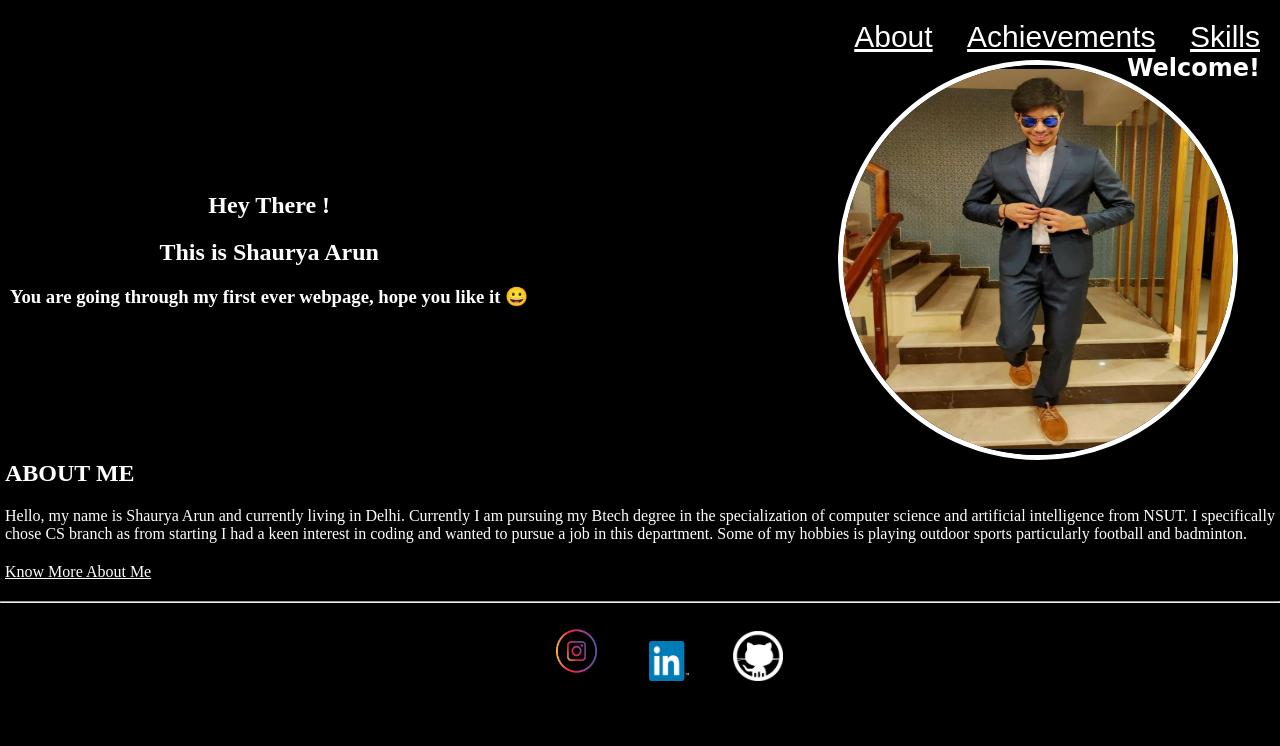
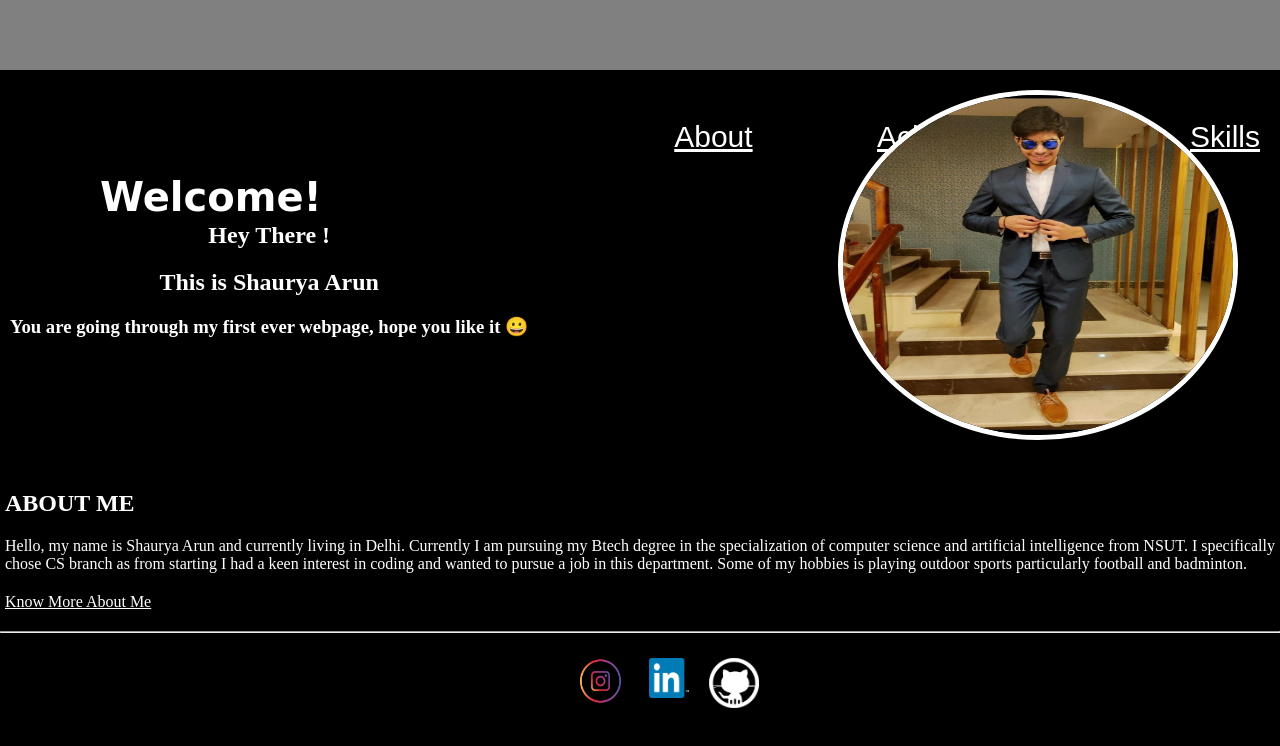
Before and after one commit to shaurya-arun/newPortfolio.github.io, a plain HTML site: page index.html in a window 1280 px wide. Drawn offline with Linux system fonts and the light colour scheme.

Commit message:
Update style2.css

```diff
--- a/style2.css
+++ b/style2.css
@@ -14,25 +14,42 @@ body{
     margin: 0px;
 }
 header{
-    height: 40px;
+    height: 70px;
     text-align: right;
-    word-spacing: 30px;
+    word-spacing: 120px;
     /* padding: 40px; */
     padding-right: 20px;
     padding-top: 20px;
     font-family: 'Source Sans Pro', sans-serif;
+    background-color: gray;
+    display: flex;
+    flex-direction: column;
+    justify-content: space-around;
+    flex: 1 30px;
+}
+#sign{
+    height: 200px;
+    width: 200px;
+}
+nav{
+    margin-top: 100px;
+    /* padding: 40px; */
+    /* background-color: gray; */
 }
 #first{
     padding: 10px;
+    transition: 1s;
 }
 #second{
     padding:10px;
+    transition: 1s;
 }
 #third{
     padding:10px;
+    transition: 1s color;
 }
 a:hover{
-    color: rgb(205, 50, 205);
+    color: red;
     /* font-size: larger; */
 }
 .abc
@@ -54,9 +71,14 @@ footer{
 }
 .l1{
     margin-right: 20px;
+    margin-top: 0px;
+}
+.l2{
+    margin-top: 6.5px;
 }
 .l3{
     margin-left: 20px;
+    margin-top: 6.5px;
 }
 .l1:hover img{
     width: 70px;
@@ -72,9 +94,9 @@ footer{
 }
 div img{
     width: 400px;
-    height: 400px;
+    height: 350px;
     border: 5px solid white;
-    border-radius: 60%;
+    border-radius: 50%;
 }
 #profile{
     width: 400px;
@@ -97,6 +119,13 @@ div img{
 #h1{
     font-family: cursive;
     margin-left: 100px;
+    margin-top: 20px;
+    margin-bottom: 20px;
+    margin-right: 0px;
+    font-size: 40px;
+    display: flex;
+    flex-direction: row;
+    justify-content: left;
 }
 nav a{
     font-size: 30px;
@@ -112,11 +141,10 @@ hr{
     margin-right: 5px;
 }
 footer{
-    /* background-color: white; */
+    /* background-color: grey; */
     /* width: 100%;
     background-color: white; */
     margin-top: 50px;
+    display: flex;
+    justify-content: center;
 }
-/* #nav1{
-    color: blue;
-} */
```
